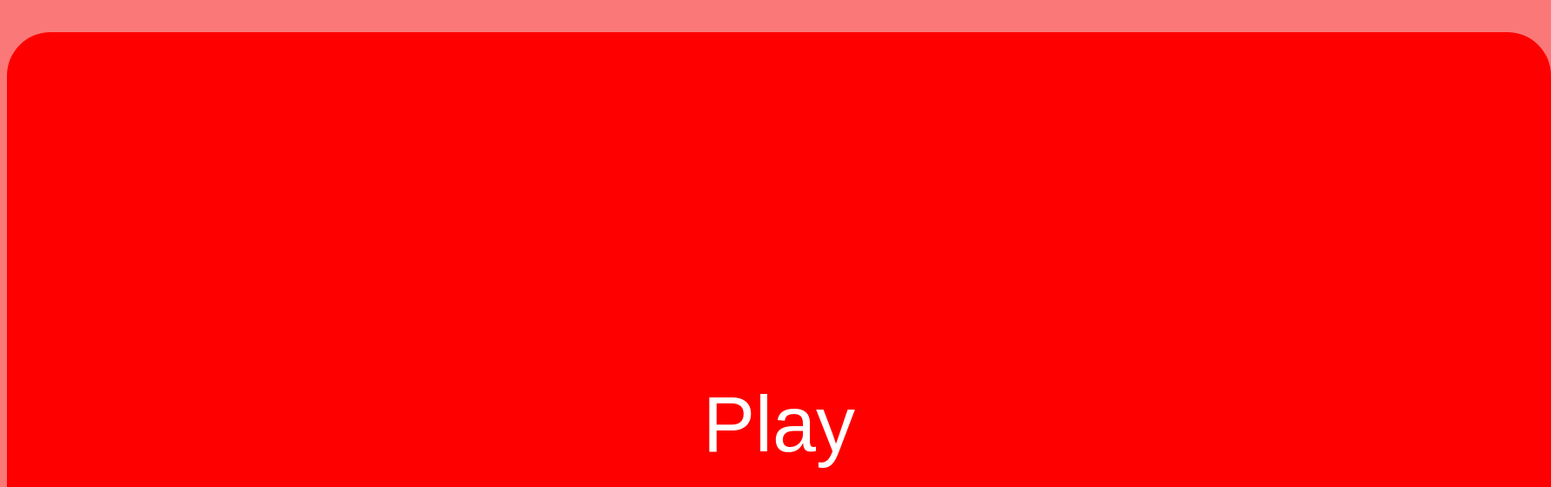
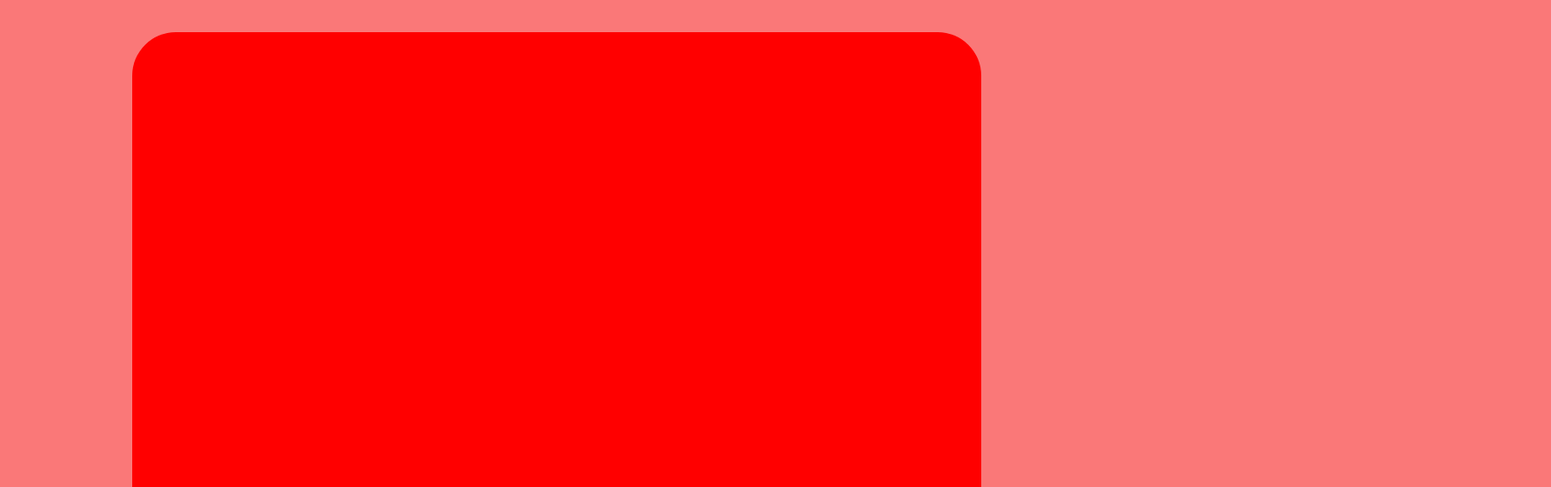
Before and after one commit to Kaito091023/Youtube, a plain HTML site: page index.html in a window 1280 px wide. Shown: the part 112-672 px from the top of the page at 87% size, 1783 px wide, since content can reach past the window. Drawn offline with Linux system fonts and the light colour scheme.

Commit message:
index.html

```diff
--- a/index.html
+++ b/index.html
@@ -17,7 +17,7 @@
             }
             button {
                 font-size: 20px;
-                padding: 400px 800px;
+                padding: 800px 400px;
                 background-color: red;
                 color: white;
                 border: none;
```
